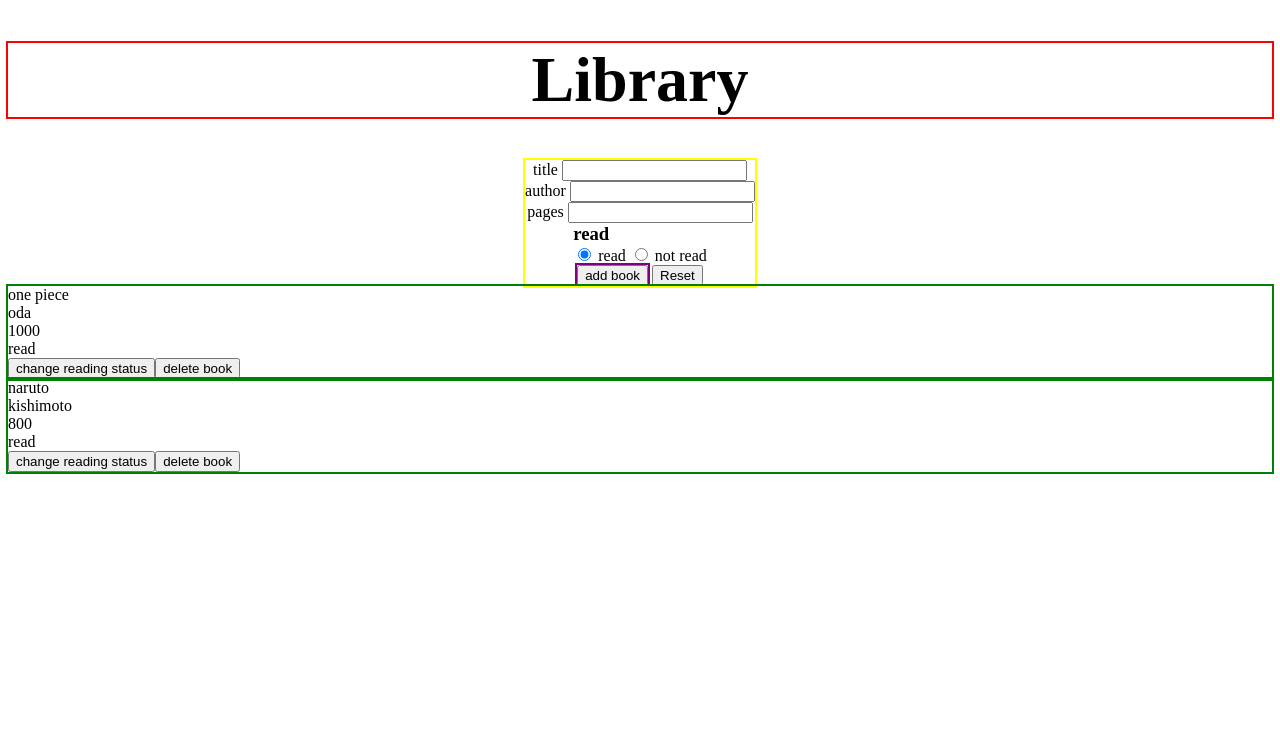
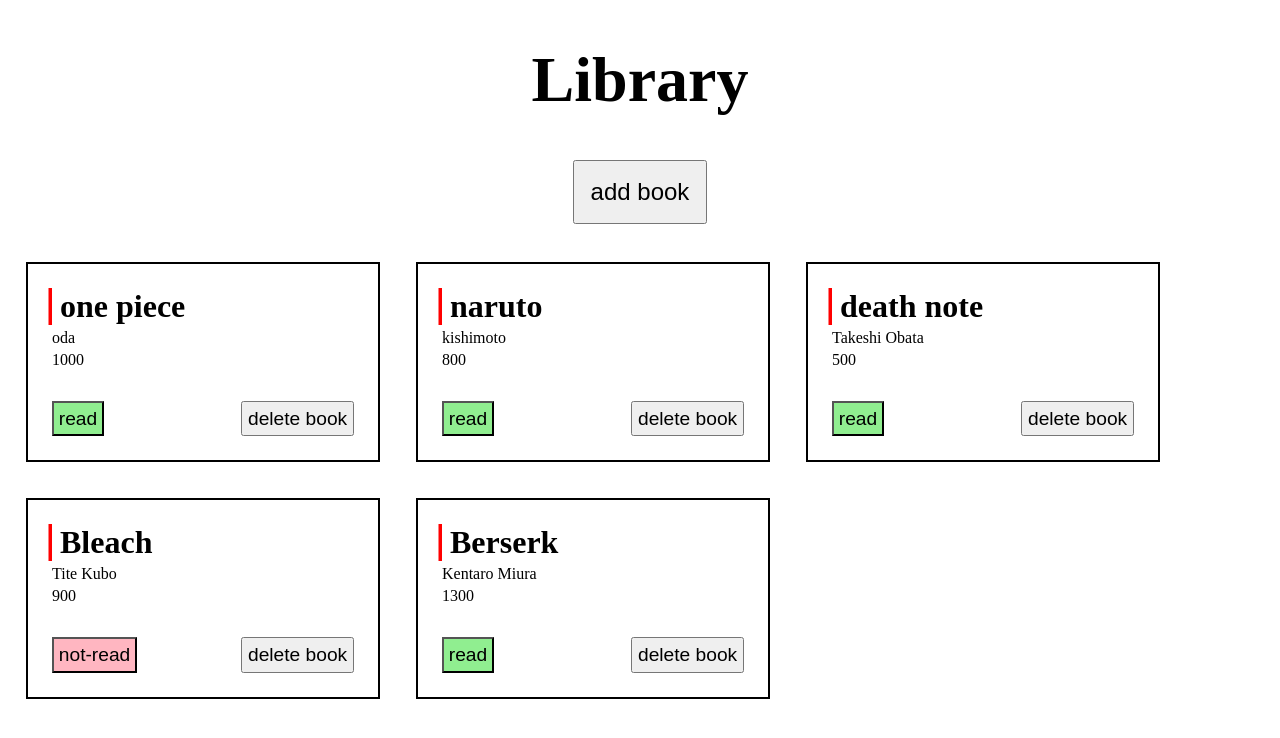
Before and after one commit to itzdoxa/library, a plain HTML site: page index.html in a window 1280 px wide. Drawn offline with Linux system fonts and the light colour scheme.

Commit message:
added ui

```diff
--- a/index.html
+++ b/index.html
@@ -9,39 +9,47 @@
 <body>
     <div class="header">
         <h1>Library</h1>
+        <button id="open-form">add book</button>
     </div>
 
-    <form action="" id="form">
 
-     <div>
-     <label for="title">title</label>
+    <dialog id="modal">
+    <form method="dialog" id="form">
+
+    <div class="close-form">
+     <img src="images/close.svg" alt="close-form">
+    </div>
+
+     <div class="flex-space-between">
+     <label for="title">TITLE</label>
      <input type="text" id="title" name="book-title" required>
      </div>
 
-     <div>
-     <label for="author">author</label>
+     <div class="flex-space-between">
+     <label for="author">AUTHOR</label>
      <input type="text" id="author" name="author" required>
      </div>
 
-     <div>
-     <label for="pages">pages</label>
+     <div class="flex-space-between">
+     <label for="pages">PAGES</label>
      <input type="number" id="pages" name="pages" required>
      </div>
 
      <div>
-     <h3>read</h3>
+     <h3>READ</h3>
      <input type="radio" id="read" name="status" value="read" checked>
      <label for="read">read</label>
      <input type="radio" id="not-read" name="status" value="not-read">
-     <label for="not-read">not read</label>
+     <label for="not-read">not-read</label>
      </div>
 
-     <div>
-     <button type="submit" id="addBook">add book</button>
-     <button type="reset">Reset</button>
+     <div class="flex-space-between">
+     <button type="submit" id="addBook">SUBMIT</button>
+     <button type="reset">RESET</button>
     </div>
 
     </form>
+    </dialog>
 
     <div id="container"></div>
 
--- a/script.js
+++ b/script.js
@@ -1,6 +1,9 @@
 const container = document.querySelector("#container");
 const addBook = document.querySelector("#addBook");
 const form = document.querySelector("#form");
+const openForm = document.querySelector("#open-form");
+const closeForm = document.querySelector(".close-form")
+const modal = document.querySelector("#modal");
 const bookAuthor = document.querySelector("#author");
 const bookTitle = document.querySelector("#title");
 const bookPages = document.querySelector("#pages");
@@ -15,9 +18,12 @@ function Book(title, author, pages, read) {
 };
 
 const book1 = new Book("one piece", "oda", 1000, "read");
-myLibrary.push(book1);
 const book2 = new Book("naruto", "kishimoto", 800, "read");
-myLibrary.push(book2);
+const book3 = new Book("death note", "Takeshi Obata", 500, "read");
+const book4 = new Book("Bleach", "Tite Kubo", 900, "not-read");
+const book5 = new Book("Berserk", "Kentaro Miura", 1300, "read")
+
+myLibrary.push(book1, book2, book3, book4, book5);
 display();
 
 function createCard(book, index) {
@@ -27,39 +33,74 @@ function createCard(book, index) {
 
         const titleElement = document.createElement("div");
         titleElement.textContent = book.title;
+        titleElement.classList.add("book-title");
 
         const authorElement = document.createElement("div");
         authorElement.textContent = book.author;
+        authorElement.classList.add("book-author");
 
         const pagesElement = document.createElement("div");
         pagesElement.textContent = book.pages;
 
-        const readElement = document.createElement("div");
+        const bookInfoContainer = document.createElement("div");
+        bookInfoContainer.classList.add("book-info");
+
+        const buttonContainer = document.createElement('div');
+        buttonContainer.classList.add("button-container");
+
+        const readElement = document.createElement("button");
         readElement.textContent = book.read;
         readElement.setAttribute('id', 'readElement');
-
-        changeStatus = document.createElement("button");
-        changeStatus.setAttribute('id', 'changeStatusBtn');
-        changeStatus.textContent = "change reading status";
 
         deleteBook = document.createElement("button");
         deleteBook.textContent = "delete book";
         deleteBook.setAttribute('id', 'deleteBookBtn');
 
-        card.appendChild(titleElement);
-        card.appendChild(authorElement);
-        card.appendChild(pagesElement);
-        card.appendChild(readElement);
-        card.appendChild(changeStatus);
-        card.appendChild(deleteBook);
+        bookInfoContainer.appendChild(titleElement);
+        bookInfoContainer.appendChild(authorElement);
+        bookInfoContainer.appendChild(pagesElement);
+
+        buttonContainer.appendChild(readElement);
+        buttonContainer.appendChild(deleteBook);
+        card.appendChild(bookInfoContainer);
+        card.appendChild(buttonContainer);
 
         return card;
+  };
+
+function display(){
+    myLibrary.forEach((book, index)=> {
+        if(!container.querySelector(`[data-bookNumber="${index}"]`)) {
+                const card = createCard(book, index);
+                container.appendChild(card);
+                const readElement = card.querySelector("#readElement");
+                colorReadElement(index, readElement);
+          };
+    });
+};
+
+function colorReadElement(index, readElement){
+        if(myLibrary[index].read === 'read') {
+            readElement.classList.add('read')
+            readElement.classList.remove('not-read')
+        } else if(myLibrary[index].read === 'not-read') {
+            readElement.classList.add('not-read')
+            readElement.classList.remove('read')
+        }
+};
+
+function updateBookNumbers() {
+  const cards = container.querySelectorAll('.card');
+  cards.forEach((card, index) => {
+      card.setAttribute('data-bookNumber', index);
+  });
 };
 
 container.addEventListener('click', function(event){
   if(event.target.tagName === "BUTTON") {
              const card = event.target.closest(".card");
              const index = card.getAttribute('data-bookNumber');
+             const readElement = card.querySelector("#readElement");
 
           if(event.target.getAttribute('id') === "deleteBookBtn"){
              container.removeChild(card);
@@ -68,33 +109,16 @@ container.addEventListener('click', function(event){
              console.log("number of books in library after deletion: " + myLibrary.length)
           }
 
-              else if(event.target.getAttribute('id') === "changeStatusBtn"){
-                myLibrary[index].read = myLibrary[index].read === 'read' ? 'not read' : 'read';
-                card.querySelector("#readElement").textContent = myLibrary[index].read;
+          else if(event.target.getAttribute('id') === "readElement"){
+            myLibrary[index].read = myLibrary[index].read === 'read' ? 'not-read' : 'read';
+            readElement.textContent = myLibrary[index].read
+            colorReadElement(index, readElement);
           }
 
   };
 });
 
-function updateBookNumbers() {
-  const cards = container.querySelectorAll('.card');
-  cards.forEach((card, index) => {
-      card.setAttribute('data-bookNumber', index);
-  });
-};
-
-function display(){
-    myLibrary.forEach((book, index)=> {
-        if(!container.querySelector(`[data-bookNumber="${index}"]`)) {
-                const card = createCard(book, index);
-                container.appendChild(card);
-          }
-    });
-};
-
 form.addEventListener('submit', function(event){
-     event.preventDefault()
-
      const bookExists = (currentbook) => {
             return currentbook.title === bookTitle.value && currentbook.author === bookAuthor.value;
         };
@@ -109,4 +133,14 @@ form.addEventListener('submit', function(event){
         myLibrary.push(userBook);
         display();
       }
+      modal.close();
+      form.reset();
 });
+
+openForm.addEventListener('click', ()=> {
+  modal.showModal();
+});
+
+closeForm.addEventListener('click', () => {
+  modal.close();
+})
--- a/style.css
+++ b/style.css
@@ -3,34 +3,102 @@ body {
 }
 
 .header {
-    outline: solid red 2px;
+    /* outline: solid red 2px; */
     text-align: center;
     font-size: 2rem;
 }
 
-.card {
-    outline: solid green 2px;
+#open-form {
+    font-size: 1.5rem;
+    padding: 1rem;
+    text-align: center;
 }
 
-#addBook {
-    outline: solid purple 2px;
+.close-form {
+    align-self: end;
 }
 
 #form {
-    /* display: none;  */
     display: flex;
     flex-direction: column;
-    align-items: center;
-    outline: solid yellow 2px;
-    width: fit-content;
+    margin-left: auto;
+    margin-right: auto;
+    gap: 15px;
+    font-size: 1.2rem;
+}
+
+.flex-space-between {
+    display: flex;
+    justify-content: space-between;
+}
+
+#form button {
+    font-size: 1rem;
+}
+
+h3 {
+    margin: 0px;
+}
+
+#container {
+    display: grid;
+    grid-template-columns: repeat(auto-fit, minmax(250px, 350px));
+    grid-template-rows: repeat(5, 1fr);
+    grid-auto-rows: 1fr;
+    gap: 40px;
+    padding: 20px;
+    margin-top: 20px;
     margin-left: auto;
     margin-right: auto;
 }
 
-/* #form div {
+.card {
+    outline: solid black 2px;
+    padding: 1.5em;
+    display: flex;
+    flex-direction: column;
+    gap: 2em;
+}
+
+.book-title {
+    box-shadow: red -3.5px 0px;
+    font-size: 2rem;
+    padding: 0px .25em 0px .25em;
+    font-weight: 550;
+}
+
+.book-author {
+    font-weight: 400;
+}
+
+.read {
+    background-color: lightgreen;
+}
+
+.not-read {
+    background-color: lightpink;
+}
+
+.book-info {
+    flex: 1 0 auto;
+    display: flex;
+    flex-direction: column;
+    gap: 0.25em;
+}
+
+.button-container {
+    display: flex;
+    justify-content: space-between;
+    gap: 1em;
+}
+
+.card button {
+    font-size: 1.2rem;
+    padding: .25em;
+}
+
+/*
+#deleteBookBtn {
+
 
 } */
-
-h3 {
-    margin: 0px;
-}
```
Also changed, not shown: images/close.svg (added), images/delete.svg (added). Lines whose indentation alone changed are shown as unchanged.
